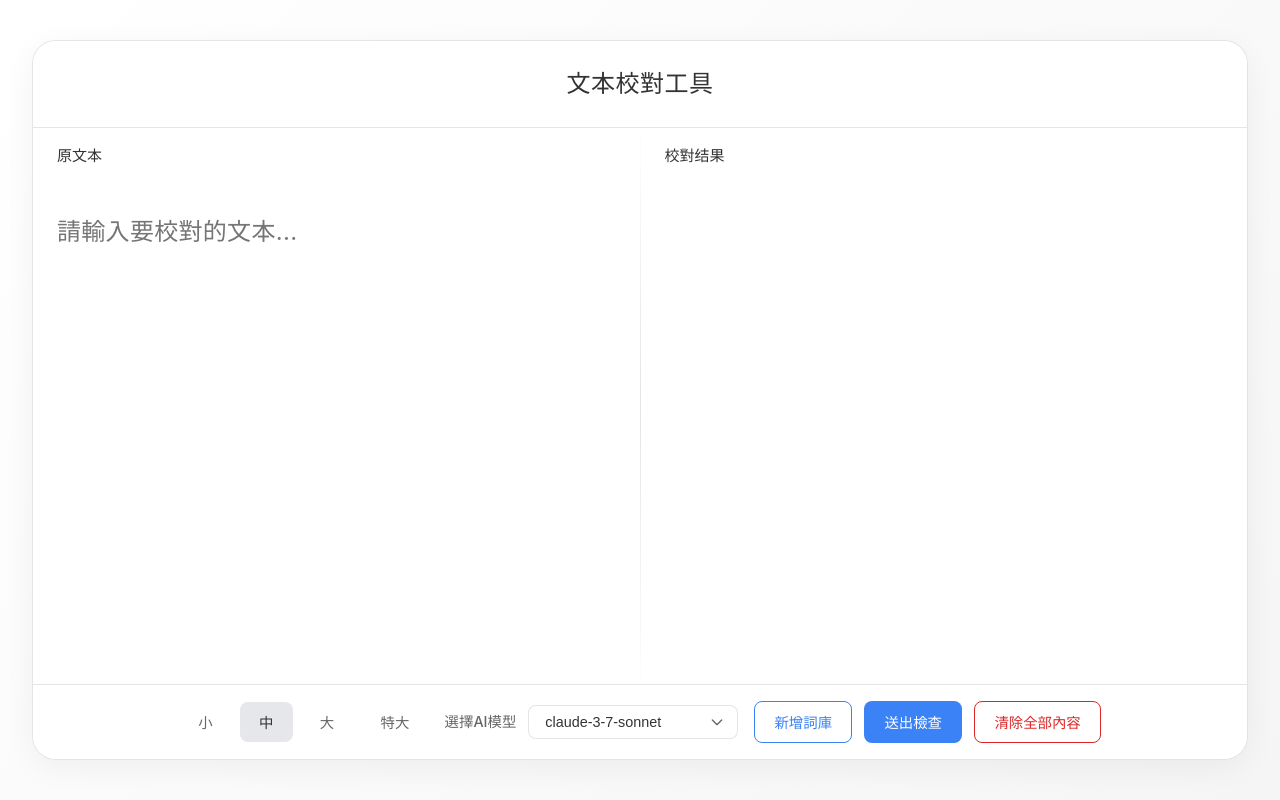
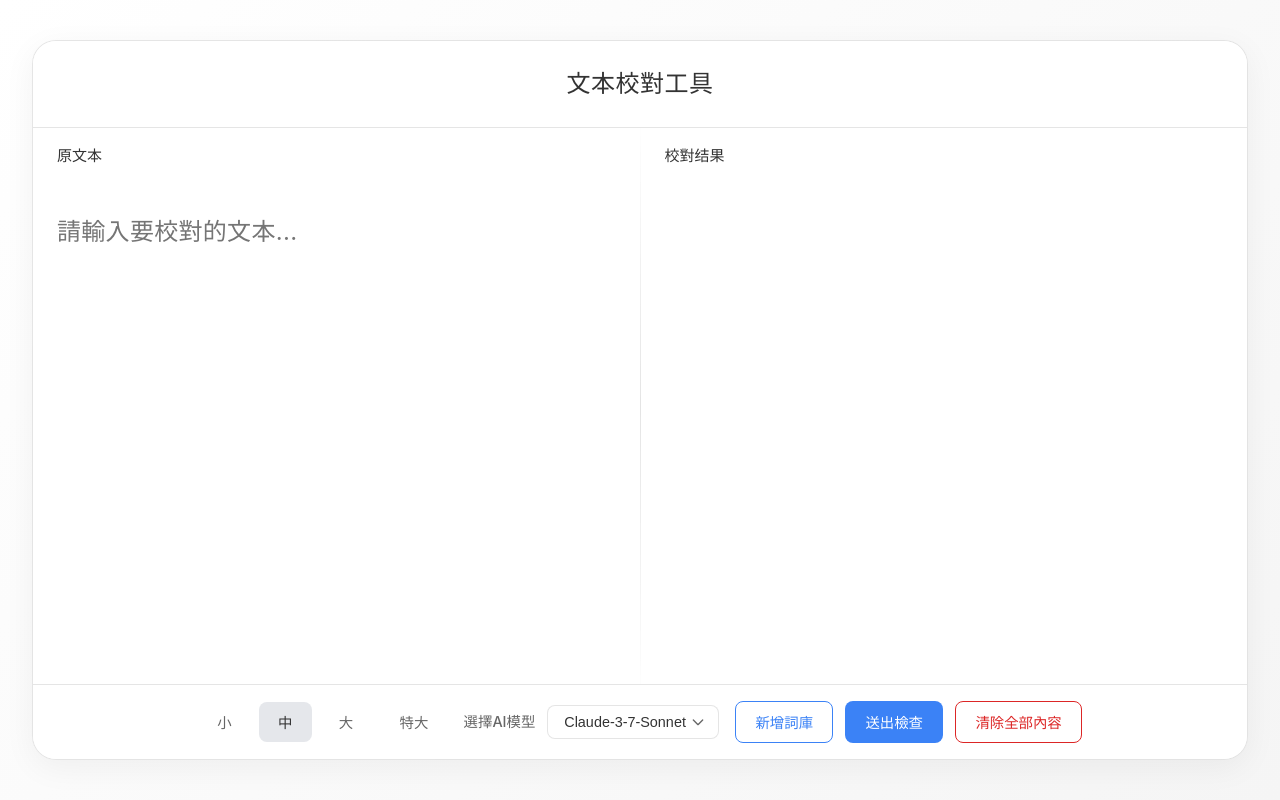
Before and after one commit to hauchenglee/xiaobaobei-checker-vue, a Vue app: page / in a window 1280 px wide. Built offline with nearby package versions, Linux system fonts and the light colour scheme.

Commit message:
feat(option): update option

```diff
--- a/src/views/Checker.vue
+++ b/src/views/Checker.vue
@@ -106,10 +106,10 @@
                         v-model="aiModel"
                         class="select-input"
                     >
-                        <option value="claude-3-5-sonnet-20241022">claude-3-5-sonnet</option>
-                        <option value="claude-3-7-sonnet-20250219">claude-3-7-sonnet</option>
-                        <option value="poe-DeepSeek-V3-FW">DeepSeek V3 FW (POE)</option>
-                        <option value="poe-DeepSeek-R1-FW">DeepSeek R1 FW (POE)</option>
+                        <option value="claude-3-5-sonnet-20241022">Claude-3-5-Sonnet</option>
+                        <option value="claude-3-7-sonnet-20250219">Claude-3-7-Sonnet</option>
+                        <option value="poe-DeepSeek-V3-FW">DeepSeek-V3</option>
+                        <option value="poe-DeepSeek-R1-FW">DeepSeek-R1</option>
                     </select>
                 </div>
                 <div class="button-group">
```
